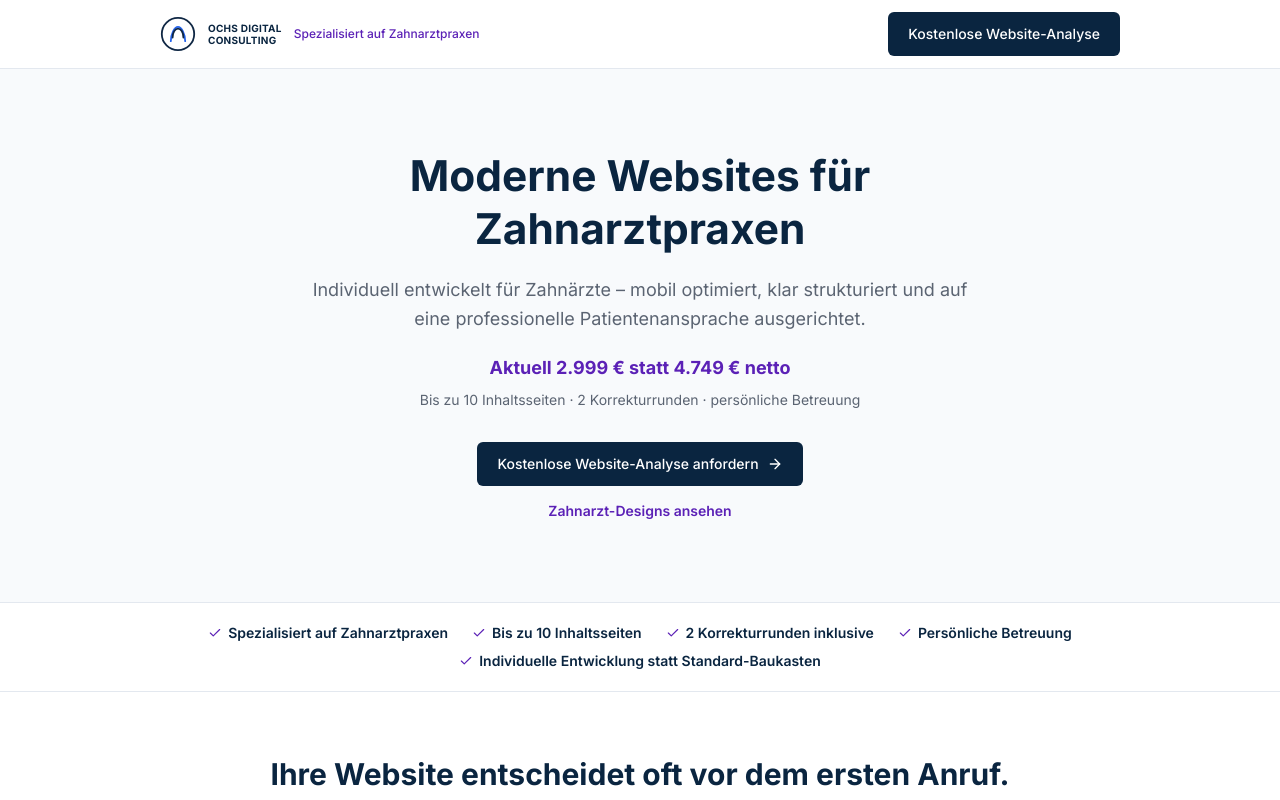
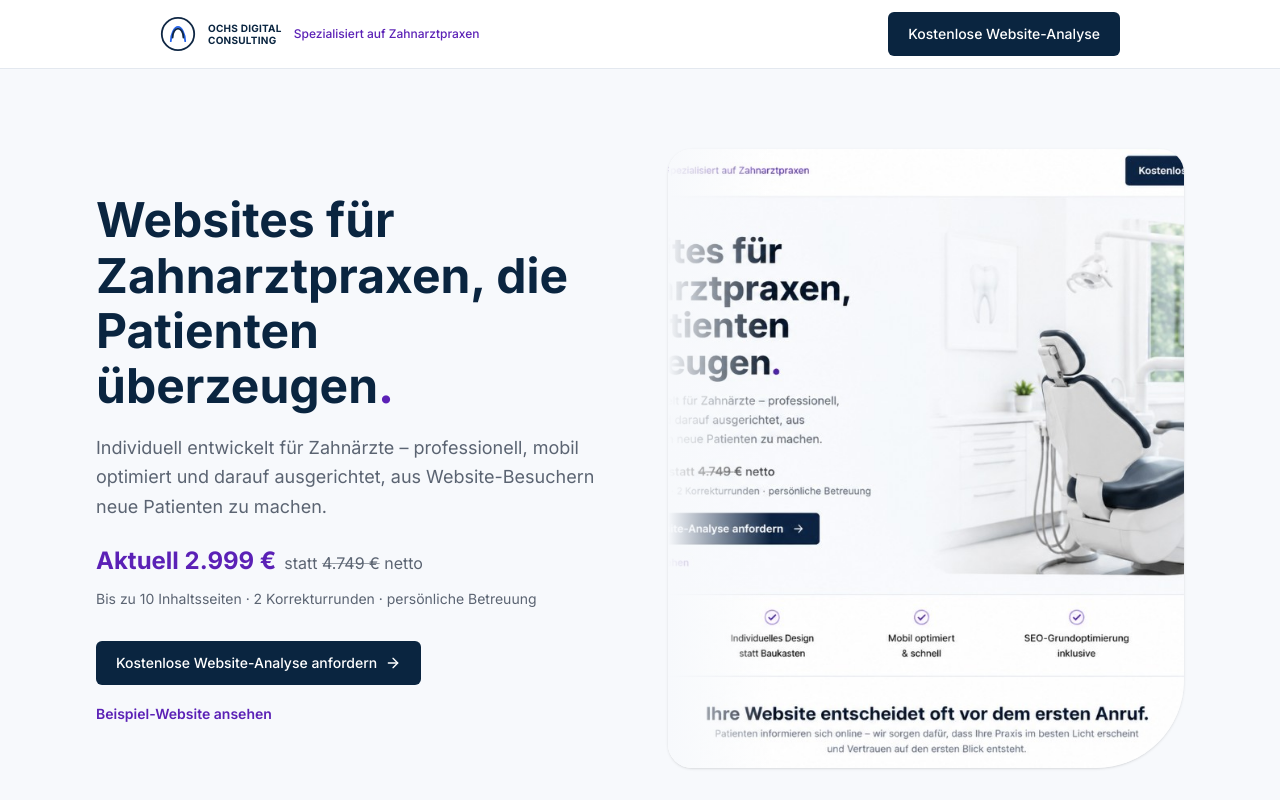
Before and after one commit to martinochs/ochs-werbeagentur, a Next.js app: page /website-zahnarzt in a window 1280 px wide. Shown: the top 800 px of the page. Built offline with nearby package versions, Linux system fonts and the light colour scheme; no server answers.

Commit message:
feat: redesign dentist landing page hero and trust bar
Co-authored-by: Cursor <cursoragent@cursor.com>

```diff
--- a/components/landing/WebsiteZahnarztLandingContent.tsx
+++ b/components/landing/WebsiteZahnarztLandingContent.tsx
@@ -63,25 +63,38 @@ export function WebsiteZahnarztLandingContent() {
   return (
     <>
       {/* Hero */}
-      <section className="bg-[#f8fafc] py-14 lg:py-20">
-        <div className="mx-auto max-w-3xl px-4 text-center lg:px-8">
-          <h1 className="text-3xl font-bold leading-tight text-navy sm:text-4xl lg:text-[2.65rem]">
-            {websiteZahnarztHero.h1}
+      <section className="bg-[#f7f9fc] py-12 md:py-14 lg:py-16 xl:py-20">
+        <div className="mx-auto grid max-w-6xl items-center gap-10 px-4 md:grid-cols-2 md:gap-10 lg:gap-14 lg:px-8">
+          <div className="text-left">
+            <h1 className="max-w-[34rem] text-[1.75rem] font-bold leading-[1.15] text-navy sm:text-4xl lg:text-[2.75rem] xl:text-5xl">
+              {websiteZahnarztHero.h1.replace(/\.$/, "")}
+              <span className="text-[#5b21b6]">.</span>
             </h1>
-          <p className="mx-auto mt-5 max-w-2xl text-base leading-relaxed text-muted sm:text-lg">
+            <p className="mt-5 max-w-[36rem] text-base leading-relaxed text-[#5b6472] sm:text-lg sm:leading-relaxed">
               {websiteZahnarztHero.subtitle}
             </p>
-          <p className="mt-5 text-lg font-bold text-[#5b21b6]">{websiteZahnarztHero.priceHint}</p>
-          <p className="mt-2 text-sm text-muted">{websiteZahnarztHero.trustBullets}</p>
+            <p className="mt-6 flex flex-wrap items-baseline gap-x-2 gap-y-1">
+              <span className="text-xl font-bold text-[#5b21b6] sm:text-2xl">
+                {websiteZahnarztHero.priceCurrent}
+              </span>
+              <span className="text-base text-[#5b6472]">
+                statt{" "}
+                <span className="line-through decoration-[#5b6472]/60">
+                  {websiteZahnarztHero.priceCompare}
+                </span>{" "}
+                {websiteZahnarztHero.priceSuffix}
+              </span>
+            </p>
+            <p className="mt-3 text-sm text-[#5b6472]">{websiteZahnarztHero.trustBullets}</p>
             <LpCta
               href={analyseUrl}
               section="hero"
-            className="btn-primary mt-8 inline-flex items-center gap-2 px-8 py-4 text-base"
+              className="btn-primary mt-8 inline-flex w-full items-center justify-center gap-2 px-8 py-4 text-base sm:w-auto"
             >
               {websiteZahnarztCta.primary}
               <ArrowRight className="h-4 w-4" aria-hidden="true" />
             </LpCta>
-          <p className="mt-3">
+            <p className="mt-4">
               <a
                 href="#designbeispiele"
                 className="text-sm font-semibold text-[#5b21b6] underline-offset-2 hover:underline"
@@ -90,15 +103,41 @@ export function WebsiteZahnarztLandingContent() {
               </a>
             </p>
           </div>
+
+          <div className="relative mx-auto w-full max-w-xl md:max-w-none">
+            <div className="relative aspect-[16/11] overflow-hidden rounded-3xl rounded-br-[4.5rem] shadow-sm sm:aspect-[4/3] md:aspect-[5/6] md:min-h-[420px] lg:min-h-[480px] lg:rounded-br-[5.5rem]">
+              <Image
+                src={websiteZahnarztHero.heroImage}
+                alt={websiteZahnarztHero.heroImageAlt}
+                fill
+                priority
+                sizes="(max-width: 768px) 100vw, 50vw"
+                className="object-cover object-center"
+              />
+              <div
+                className="pointer-events-none absolute inset-y-0 left-0 w-1/4 bg-gradient-to-r from-[#f7f9fc] to-transparent sm:w-1/5"
+                aria-hidden="true"
+              />
+            </div>
+          </div>
+        </div>
       </section>
 
       {/* Trust bar */}
-      <section className="border-y border-border bg-white py-5">
-        <ul className="mx-auto flex max-w-5xl flex-wrap items-center justify-center gap-x-6 gap-y-2 px-4 text-center text-xs font-semibold text-navy sm:text-sm lg:px-8">
+      <section className="border-y border-border bg-white py-8 lg:py-10">
+        <ul className="mx-auto grid max-w-6xl grid-cols-2 gap-x-4 gap-y-6 px-4 sm:grid-cols-3 lg:grid-cols-5 lg:gap-x-6 lg:px-8">
           {websiteZahnarztTrustBar.map((item) => (
-            <li key={item} className="flex items-center gap-1.5">
-              <Check className={`h-3.5 w-3.5 shrink-0 ${accent}`} aria-hidden="true" />
-              {item}
+            <li
+              key={item}
+              className="flex flex-col items-center gap-2.5 text-center sm:flex-row sm:items-start sm:text-left"
+            >
+              <span
+                className="flex h-7 w-7 shrink-0 items-center justify-center rounded-full border border-[#ddd6fe] bg-[#f5f3ff]"
+                aria-hidden="true"
+              >
+                <Check className="h-3.5 w-3.5 text-[#5b21b6]" strokeWidth={2.5} />
+              </span>
+              <span className="text-xs font-semibold leading-snug text-navy sm:text-sm">{item}</span>
             </li>
           ))}
         </ul>
--- a/lib/content/website-zahnarzt.ts
+++ b/lib/content/website-zahnarzt.ts
@@ -12,20 +12,25 @@ export const websiteZahnarztCta = {
 };
 
 export const websiteZahnarztHero = {
-  h1: "Moderne Websites für Zahnarztpraxen",
+  h1: "Websites für Zahnarztpraxen, die Patienten überzeugen.",
   subtitle:
-    "Individuell entwickelt für Zahnärzte – mobil optimiert, klar strukturiert und auf eine professionelle Patientenansprache ausgerichtet.",
-  priceHint: "Aktuell 2.999 € statt 4.749 € netto",
+    "Individuell entwickelt für Zahnärzte – professionell, mobil optimiert und darauf ausgerichtet, aus Website-Besuchern neue Patienten zu machen.",
+  priceCurrent: "Aktuell 2.999 €",
+  priceCompare: "4.749 €",
+  priceSuffix: "netto",
   trustBullets: "Bis zu 10 Inhaltsseiten · 2 Korrekturrunden · persönliche Betreuung",
-  designLinkLabel: "Zahnarzt-Designs ansehen",
+  designLinkLabel: "Beispiel-Website ansehen",
+  heroImage: "/beispiele/zahnarzt-hero-landing.png",
+  heroImageAlt:
+    "Moderner, heller Behandlungsraum in einer Zahnarztpraxis mit Behandlungsstuhl und moderner Ausstattung",
 };
 
 export const websiteZahnarztTrustBar = [
   "Spezialisiert auf Zahnarztpraxen",
-  "Bis zu 10 Inhaltsseiten",
-  "2 Korrekturrunden inklusive",
-  "Persönliche Betreuung",
-  "Individuelle Entwicklung statt Standard-Baukasten",
+  "Individuelles Design statt Baukasten",
+  "Mobil optimiert & schnell",
+  "SEO-Grundoptimierung inklusive",
+  "Persönlicher Ansprechpartner",
 ] as const;
 
 export const websiteZahnarztProblems = {
```
Also changed, not shown: public/beispiele/zahnarzt-hero-landing.png (added). Lines whose indentation alone changed are shown as unchanged.
